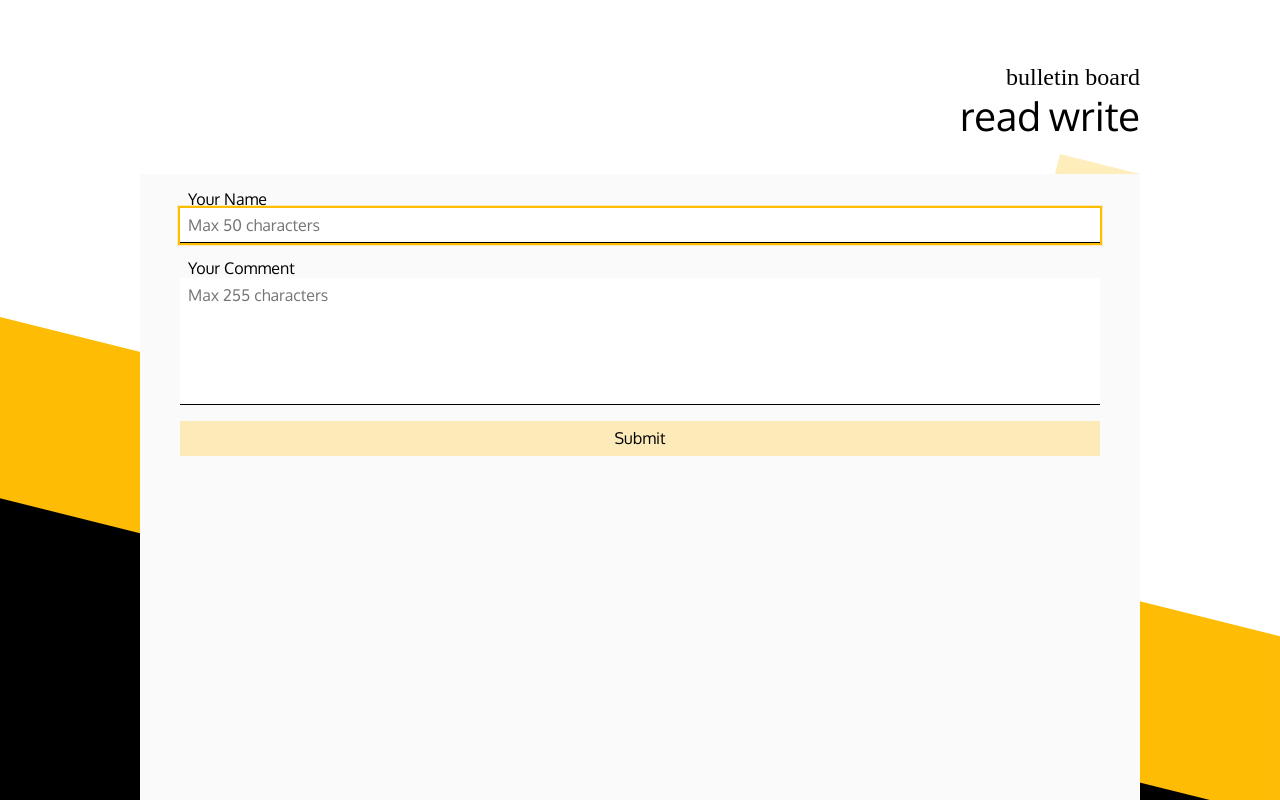
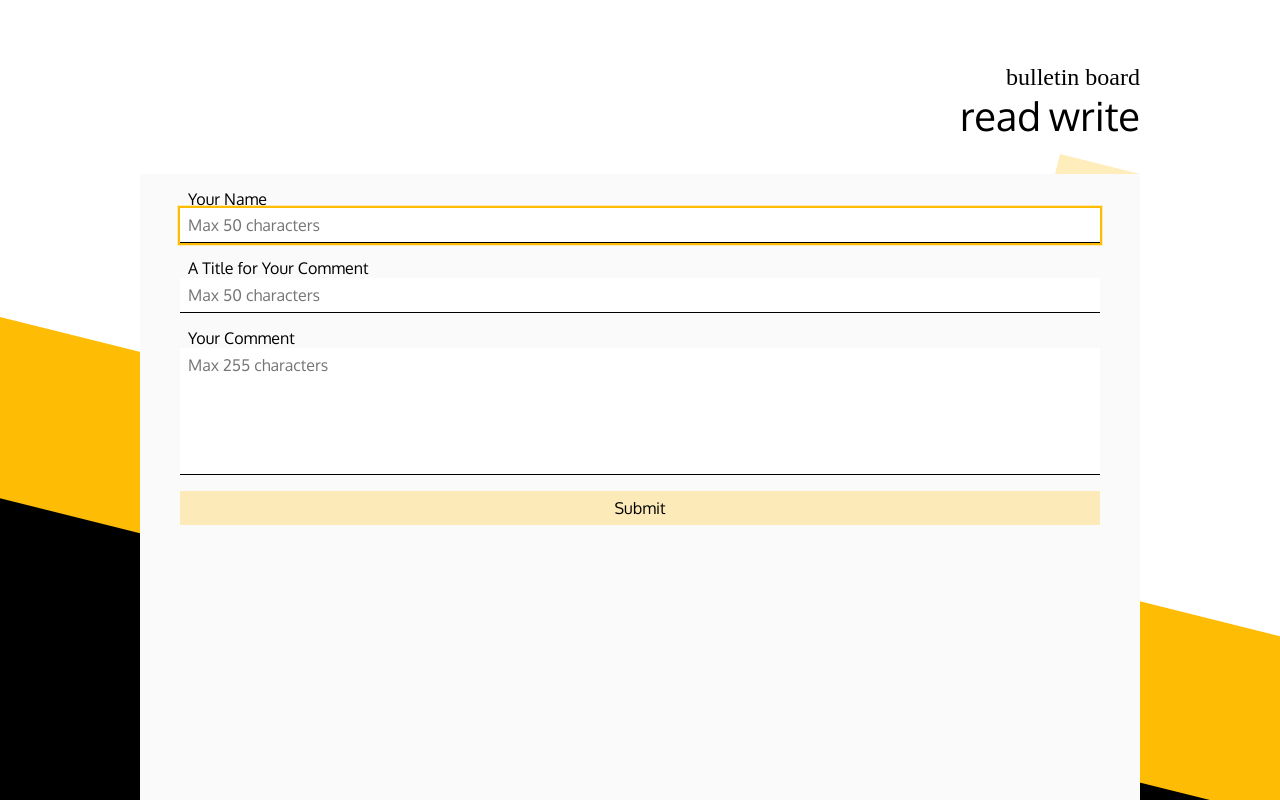
Before and after one commit to robertschaap/bulletinboard_react-java, a React (Create React App) app: page /write in a window 1280 px wide. Built offline with nearby package versions, Linux system fonts and the light colour scheme; a web font is replaced by a local one.

Commit message:
WritePage: add name field

```diff
--- a/src/components/WritePage.js
+++ b/src/components/WritePage.js
@@ -14,6 +14,10 @@ class WritePage extends Component {
         <InputField
           autofocus
           label='Your Name'
+          name='name'
+          onChange={onChange} />
+        <InputField
+          label='A Title for Your Comment'
           name='title'
           onChange={onChange} />
         <TextareaField
```
